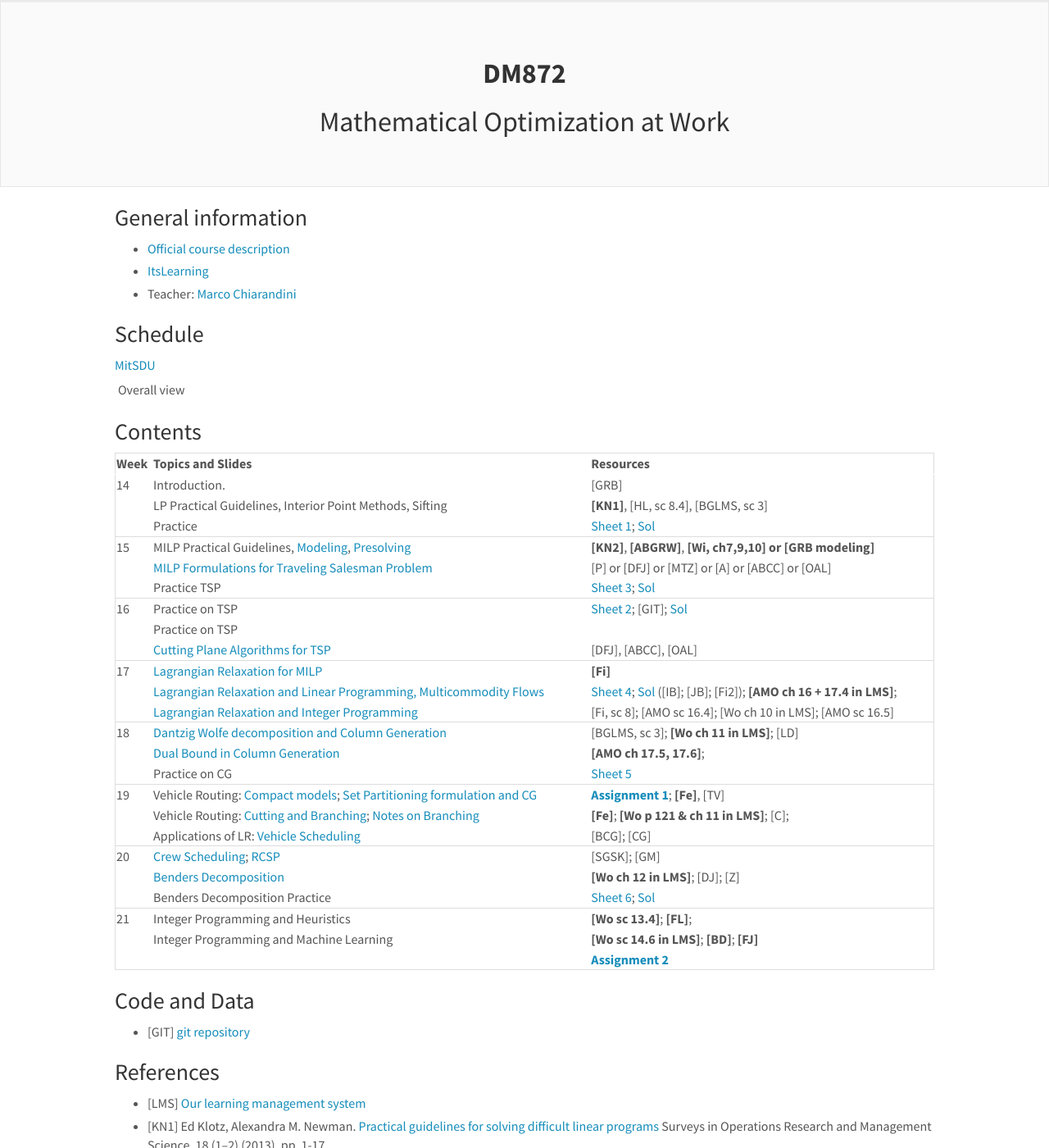
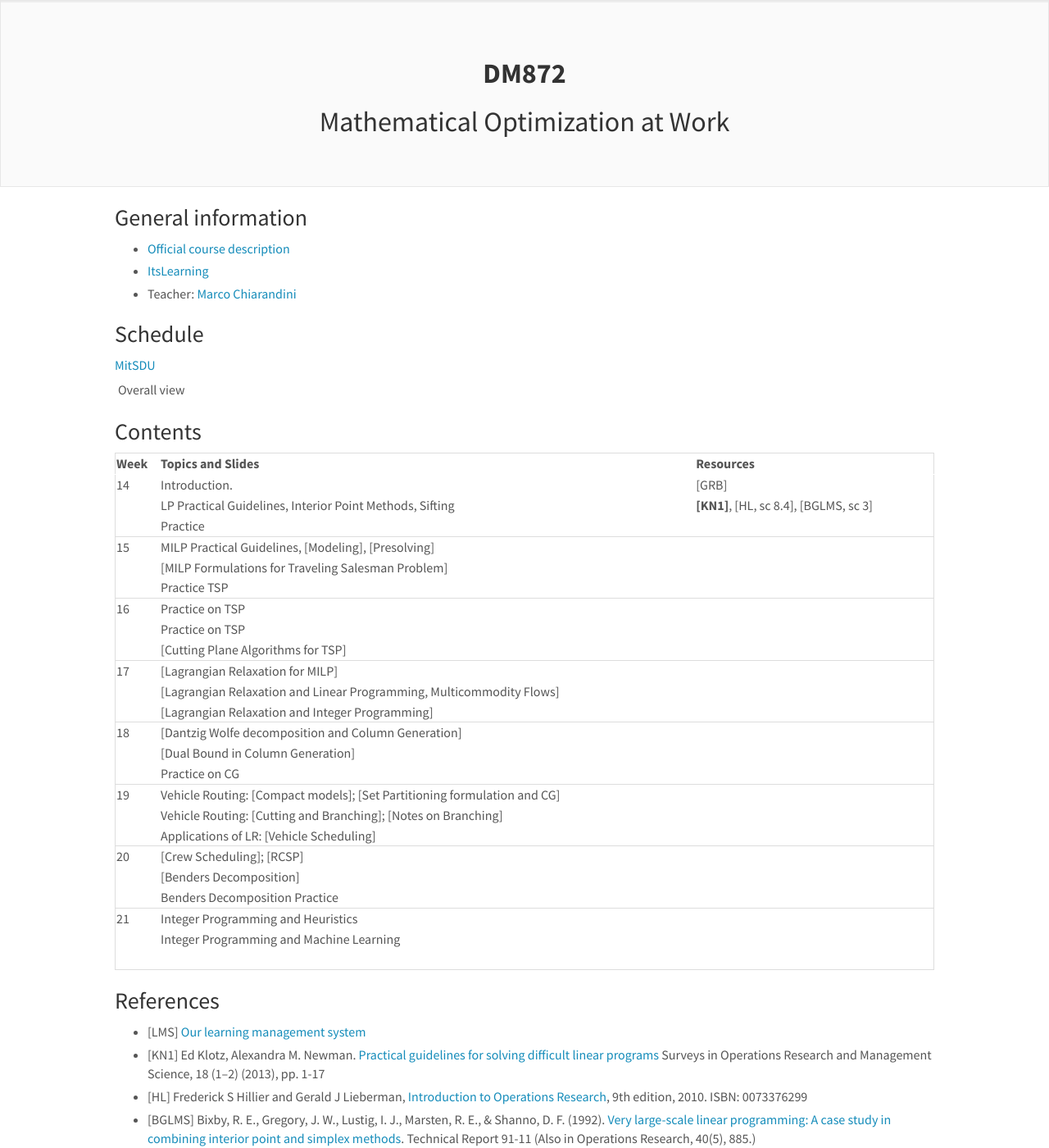
Before and after one commit to DM872/dm872.github.io, a Jekyll site: the page built from index.md, in a window 1280 px wide and 1400 px high. Shown: the whole window at 82% size. Built offline with Jekyll 4.4.1, drawn with Linux system fonts in a browser that asks for light colours; nearby versions of some CDN libraries; comment, search, counter and statistics services are not loaded.

Commit message:
removed material

```diff
--- a/index.md
+++ b/index.md
@@ -52,48 +52,49 @@ w3.includeHTML();
 
 
 
-| Week | Topics and Slides                                                                | Resources                                                                    |
-|------+----------------------------------------------------------------------------------+------------------------------------------------------------------------------|
-|   14 | Introduction.                                                                    | [GRB]                                                                       |
-|      | LP Practical Guidelines, Interior Point Methods, Sifting                         | **[KN1]**, [HL, sc 8.4], [BGLMS, sc 3]                                       |
-|      | Practice                                                                         | [Sheet 1][11]; [Sol][81]                                                     |
-|------+----------------------------------------------------------------------------------+------------------------------------------------------------------------------|
-|   15 | MILP Practical Guidelines, [Modeling][56], [Presolving][60]                      | **[KN2]**, **[ABGRW]**, **[Wi, ch7,9,10] or [GRB modeling]**                 |
-|      | [MILP Formulations for Traveling Salesman Problem][53]                           | [P] or [DFJ] or [MTZ] or [A] or [ABCC] or [OAL]                              |
-|      | Practice TSP                                                                     | [Sheet 3][13]; [Sol][82]                                                     |
-|------+----------------------------------------------------------------------------------+------------------------------------------------------------------------------|
-|   16 | Practice on TSP                                                                  | [Sheet 2][12]; [GIT]; [Sol][83]                                              |
-|      | Practice on TSP                                                                  |                                                                              |
-|      | [Cutting Plane Algorithms for TSP][54]                                           | [DFJ], [ABCC], [OAL]                                                         |
-|------+----------------------------------------------------------------------------------+------------------------------------------------------------------------------|
-|   17 | [Lagrangian Relaxation for MILP][55]                                             | **[Fi]**                                                                     |
-|      | [Lagrangian Relaxation and Linear Programming, Multicommodity Flows][56]         | [Sheet 4][14]; [Sol][84] ([IB]; [JB]; [Fi2]); **[AMO ch 16 + 17.4 in LMS]**; |
-|      | [Lagrangian Relaxation and Integer Programming][57]                              | [Fi, sc 8]; [AMO sc 16.4]; [Wo ch 10 in LMS]; [AMO sc 16.5]                  |
-|------+----------------------------------------------------------------------------------+------------------------------------------------------------------------------|
-|   18 | [Dantzig Wolfe decomposition and Column Generation][58]                          | [BGLMS, sc 3];  **[Wo ch 11 in LMS]**; [LD]                                  |
-|      | [Dual Bound in Column Generation][59]                                            | **[AMO ch 17.5, 17.6]**;                                                     |
-|      | Practice on CG                                                                   | [Sheet 5][15]                                                                |
-|------+----------------------------------------------------------------------------------+------------------------------------------------------------------------------|
-|   19 | Vehicle Routing: [Compact models][62]; [Set Partitioning formulation and CG][63] | **[Assignment 1][100]**; **[Fe]**, [TV]                                      |
-|      | Vehicle Routing: [Cutting and Branching][64]; [Notes on Branching][65]           | **[Fe]**; **[Wo p 121 & ch 11 in LMS]**; [C];                                |
-|      | Applications of LR: [Vehicle Scheduling][66]                                     | [BCG]; [CG]                                                                  |
-|------+----------------------------------------------------------------------------------+------------------------------------------------------------------------------|
-|   20 | [Crew Scheduling][67]; [RCSP][68]                                                | [SGSK]; [GM]                                                                 |
-|      | [Benders Decomposition][69]                                                      | **[Wo ch 12 in LMS]**; [DJ]; [Z]                                             |
-|      | Benders Decomposition Practice                                                   | [Sheet 6][16]; [Sol][86]                                                     |
-|------+----------------------------------------------------------------------------------+------------------------------------------------------------------------------|
-|   21 | Integer Programming and Heuristics                                               | **[Wo sc 13.4]**; **[FL]**;                                                  |
-|      | Integer Programming and Machine Learning                                         | **[Wo sc 14.6 in LMS]**; **[BD]**; **[FJ]**                                  |
-|      |                                                                                  | **[Assignment 2][101]**                                                      |
-|------+----------------------------------------------------------------------------------+------------------------------------------------------------------------------|
+| Week | Topics and Slides                                                                | Resources                              |
+|------+----------------------------------------------------------------------------------+----------------------------------------|
+|   14 | Introduction.                                                                    | [GRB]                                  |
+|      | LP Practical Guidelines, Interior Point Methods, Sifting                         | **[KN1]**, [HL, sc 8.4], [BGLMS, sc 3] |
+|      | Practice                                                                         |                                        |
+|------+----------------------------------------------------------------------------------+----------------------------------------|
+|   15 | MILP Practical Guidelines, [Modeling], [Presolving]                              |                                        |
+|      | [MILP Formulations for Traveling Salesman Problem]                               |                                        |
+|      | Practice TSP                                                                     |                                        |
+|------+----------------------------------------------------------------------------------+----------------------------------------|
+|   16 | Practice on TSP                                                                  |                                        |
+|      | Practice on TSP                                                                  |                                        |
+|      | [Cutting Plane Algorithms for TSP]                                               |                                        |
+|------+----------------------------------------------------------------------------------+----------------------------------------|
+|   17 | [Lagrangian Relaxation for MILP]                                                 |                                        |
+|      | [Lagrangian Relaxation and Linear Programming, Multicommodity Flows]             |                                        |
+|      | [Lagrangian Relaxation and Integer Programming]                                  |                                        |
+|------+----------------------------------------------------------------------------------+----------------------------------------|
+|   18 | [Dantzig Wolfe decomposition and Column Generation]                              |                                        |
+|      | [Dual Bound in Column Generation]                                                |                                        |
+|      | Practice on CG                                                                   |                                        |
+|------+----------------------------------------------------------------------------------+----------------------------------------|
+|   19 | Vehicle Routing: [Compact models]; [Set Partitioning formulation and CG]         |                                        |
+|      | Vehicle Routing: [Cutting and Branching]; [Notes on Branching]                   |                                        |
+|      | Applications of LR: [Vehicle Scheduling]                                         |                                        |
+|------+----------------------------------------------------------------------------------+----------------------------------------|
+|   20 | [Crew Scheduling]; [RCSP]                                                        |                                        |
+|      | [Benders Decomposition]                                                          |                                        |
+|      | Benders Decomposition Practice                                                   |                                        |
+|------+----------------------------------------------------------------------------------+----------------------------------------|
+|   21 | Integer Programming and Heuristics                                               |                                        |
+|      | Integer Programming and Machine Learning                                         |                                        |
+|      |                                                                                  |                                        |
+|------+----------------------------------------------------------------------------------+----------------------------------------|
 
 
+<!--
 
 ### Code and Data
 
 - [GIT] [git repository](https://github.com/DM872/Material/)
 
-
+-->
 
 
 
```
